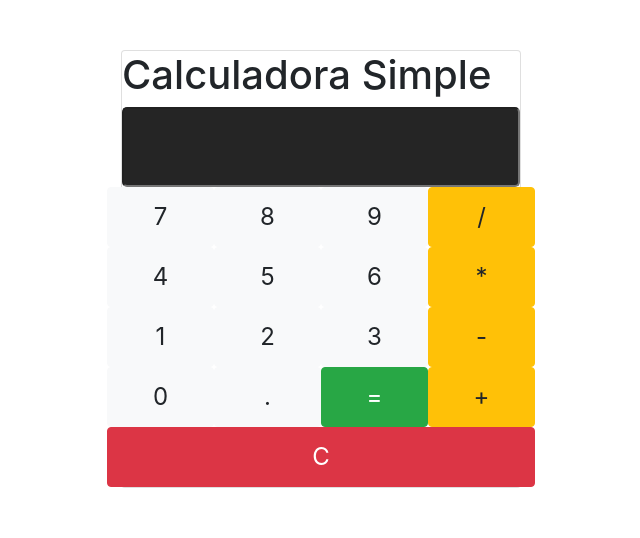
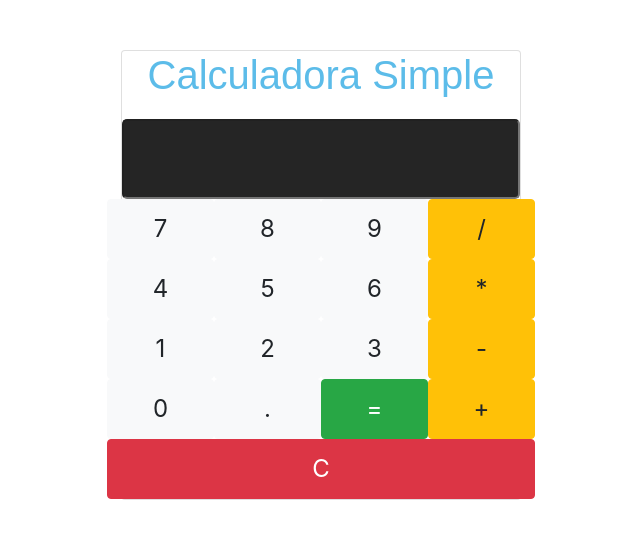
Before and after one commit to rebecaCandia/calculadora, a plain HTML site: page index.html in a window 1280 px wide. Shown: the whole page, without its empty margins (319-959 px from the left). Drawn offline with nearby package versions, Linux system fonts and the light colour scheme.

Commit message:
se agrego estilo al h1

```diff
--- a/styles.css
+++ b/styles.css
@@ -18,3 +18,9 @@
     height: 60px;
     font-size: 1.5em;
 }
+.calculator-title {
+    font-family: 'Arial', sans-serif;
+    color: #5cbce9;
+    text-align: center;
+    margin-bottom: 20px;
+}
```
